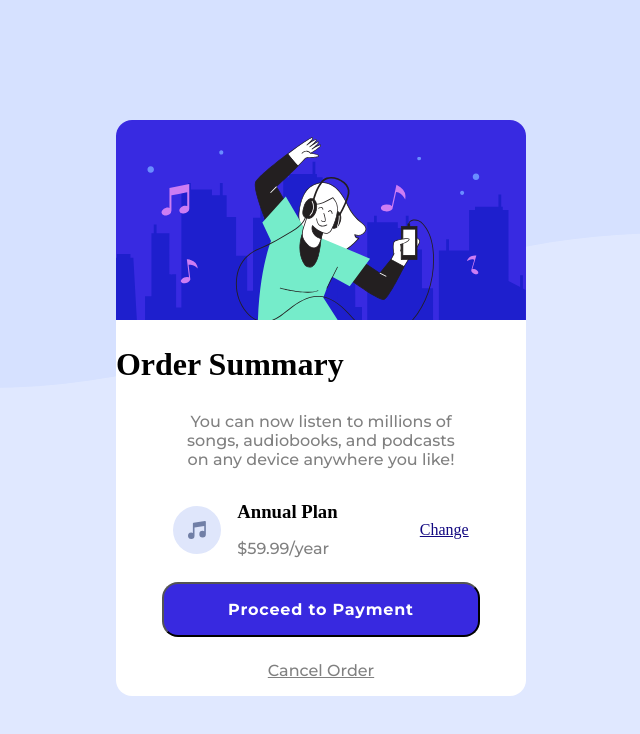
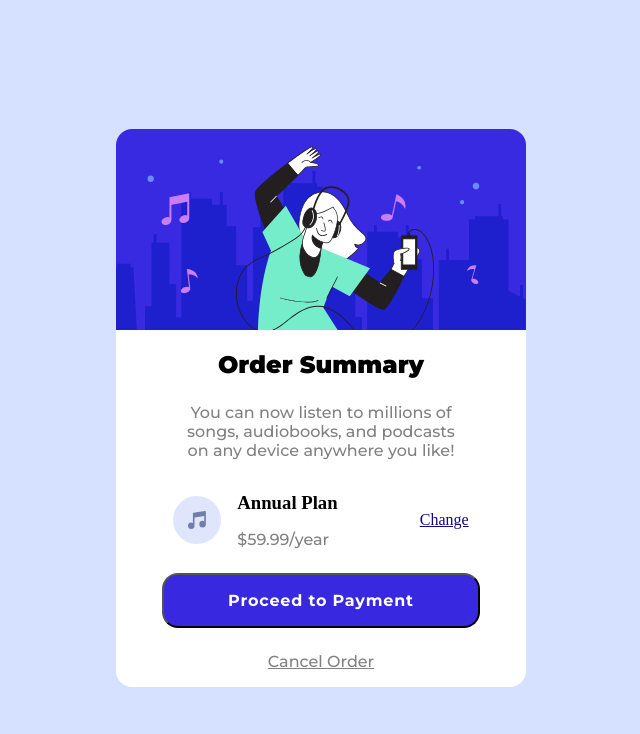
Before and after one commit to BismeetSingh/frontendmentor-order-summary, a plain HTML site: page index.html in a window 1280 px wide. Shown: the whole page, without its empty margins (319-959 px from the left). Drawn offline with Linux system fonts and the light colour scheme.

Commit message:
Update style.css

```diff
--- a/style.css
+++ b/style.css
@@ -6,7 +6,7 @@
 body {
     background-image: url("images/pattern-background-mobile.svg") ;
     background-repeat: no-repeat;
-    background-size: 100% auto;
+    background-size: cover;
     background-color: hsl(225, 100%, 94%);
 
 }
@@ -136,7 +136,7 @@ p {
 
 }
 
-h2 {
+h1 {
     font-family: 'Montserrat', sans-serif;
     font-weight: 900;
     font-size: 1.5rem;
```
